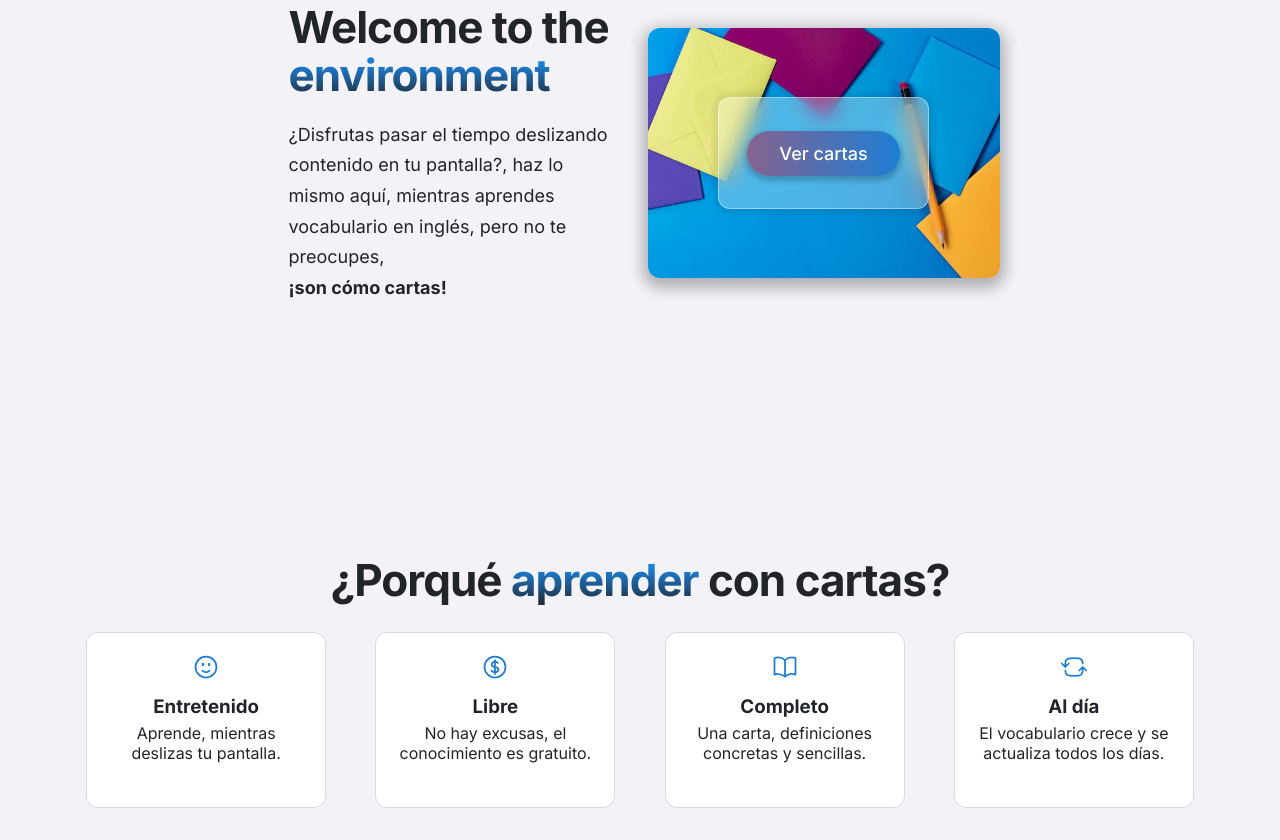
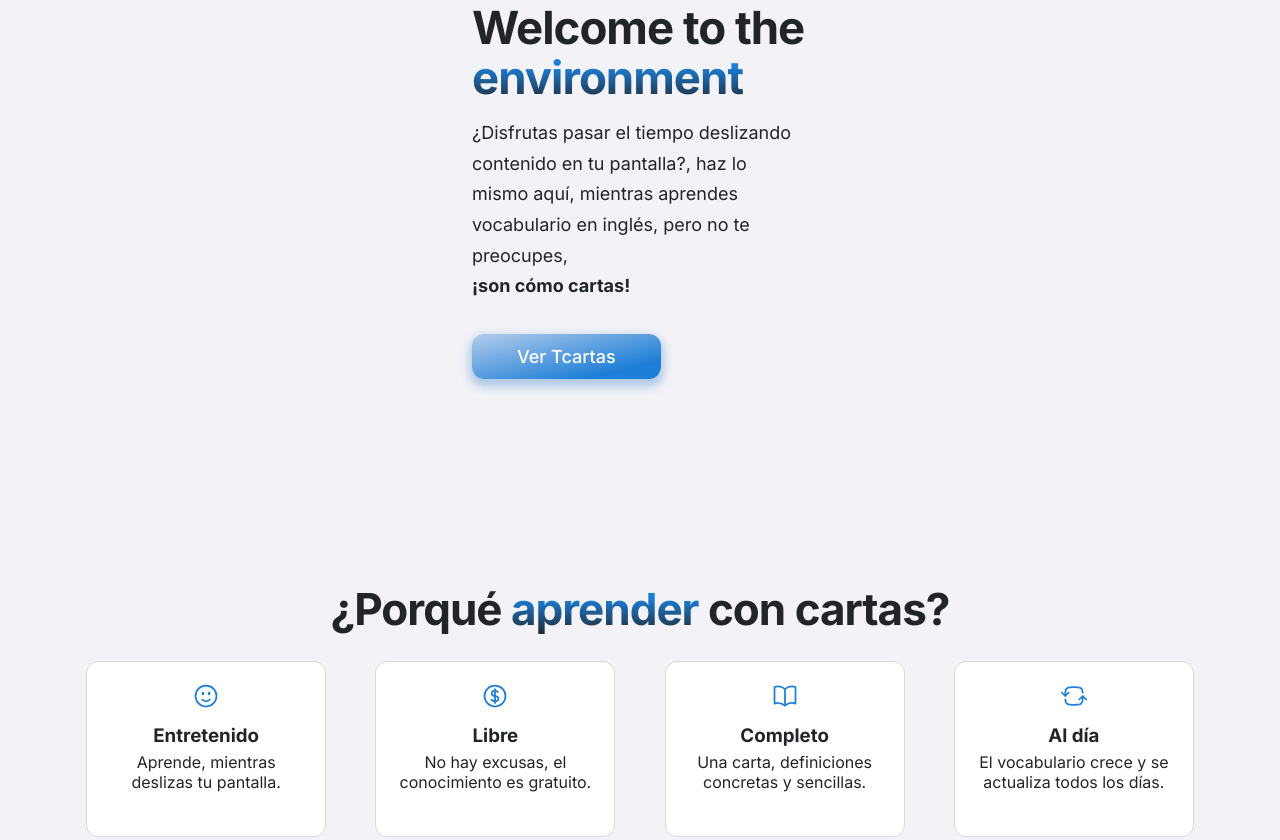
Before and after one commit to ValenciaArcega/envi, a plain HTML site: page index.html in a window 1280 px wide. Shown: the part 897-1737 px from the top of the page. Drawn offline with Linux system fonts and the light colour scheme.

Commit message:
welcome section was redesign

```diff
--- a/css/main.css
+++ b/css/main.css
@@ -38,23 +38,23 @@ body {
     background-color: var(--grayBackground);
     color: var(--grayColor);
     font-family: 'Inter', sans-serif;
-    border-bottom: 8px solid var(--mainColor);
 }
 
 
 
 /* SECTION HEY EXPLORER */
 .header-hey {
-    background-color:var(--grayBackground);
-    display:inline-block;
+    background-color: var(--grayBackground);
+    display: inline-block;
     width: 100%;
     height: 50rem;
     text-align: center;
     margin: 0 auto 0 auto;
-    display:flex;
+    display: flex;
     align-items: center;
     justify-content: center;
 }
+
 .txt-NamePage {
     font-size: 7.5rem;
     font-weight: 700;
@@ -73,10 +73,8 @@ body {
     margin: 100px auto 0 auto;
     display: grid;
     grid-gap: 15px;
-    grid-template-columns: repeat(auto-fit, minmax(22rem, 21rem));
-    justify-content: center;
-    justify-items:center;
-    align-items: center;
+    grid-template-columns: 1fr;
+    justify-items: center;
 }
 
 .section-welcome-text-container {
@@ -84,70 +82,63 @@ body {
 }
 
 .section-welcome-text-container h1 {
-    font-size: 2.75rem;
+    font-size: 2.85rem;
     line-height: 1.1;
     letter-spacing: -1px;
 }
 
 #txt-are-like-cards {
-    font-weight: bold;
-    text-decoration:  none
+    font-weight: 400;
 }
 
 .section-welcome-text-container p {
-    margin-top: 20px;
+    margin-top: 15px;
     font-size: 18px;
     line-height: 1.7;
 }
 
-.section-welcome-image {
-    width: 22rem;
-    height: 250px;
-    border-radius: 12px;
-    background-image: url(../assets/img/header-img.webp);
-    background-size: cover;
-    box-shadow: 0 5px 15px 5px rgba(0,0,0,0.28);
-    display: flex;
-    justify-content:center;
-    align-items: center;
+.section-welcome-text-container a{
+    text-align: center;
+    margin-top: 2rem;
 }
 
-.glass {
-    margin: 10px;
-    height: 45%;
-    width: 60%;
-    background-color: rgba(255,255,255,0.3);
-    -webkit-backdrop-filter: blur(10px); backdrop-filter: blur(10px);
-    border: solid 1px rgba(255,255,255,0.4);
-    box-shadow: 0 0 5px 5px rgba(0,0,0,0.07);
-    border-radius:12px;
+/* .section-welcome-image {
+    width: 650px;
+    height: 700px;
+    border-radius: 12px;
+    background: linear-gradient(
+                to bottom left, rgb(0 0 0 / .5) 5%, rgb(0 0 0 /0.02) 80%),
+                url(../assets/img/header-img-ipad.png);
+    background-size: cover;
+    box-shadow: 0 5px 15px 5px rgba(0, 0, 0, 0.2);
     display: flex;
     justify-content: center;
-    align-items: center;
-}
+    align-items: flex-end;
+    text-align: center;
+} */
+
 
 .btn:link,
 .btn:visited {
     display: inline-block; /* to add margin at the top and bottom */
-    background:
-        linear-gradient(to right, #1c7ed6,#f14848,#1c7ed6);
-    background-size: 400% 400%;
-    animation: color-mov 13s infinite ease-in-out;
+    margin-bottom: -1rem;
+    background: linear-gradient(
+                to top left, var(--mainColor) 20%, rgb(180, 205, 237));
+    box-shadow: 0px 5px 8px 3px rgba(54, 128, 197, 0.35);
     text-decoration: none;
     color: var(--white);
     font-weight: 500;
     font-size: 18px;
-    text-align:center;
-    margin: 25px 0;
-    padding: 12px 32px;
-    border-radius: 100px;
-    box-shadow: 0px 3px 5px 2px rgba(0,0,0,0.2);
+    text-align: center;
+    padding: 12px 45px;
+    border-radius: 12px;
 }
 
 .btn:hover {
-    box-shadow: 0px 3px 5px 2px rgba(0,0,0,0.22);
+    cursor: pointer;
+    background: linear-gradient(to top left, #2285db 20%, rgb(180, 205, 237));
+    box-shadow: 0px 5px 8px 2px rgba(54, 128, 197, 0.37);
 }
-
 
 
 
@@ -165,10 +156,12 @@ body {
     background-color: #000;
 }
 
-.section-example-card  h2 { /* Titles per section */
-    text-align:center;
+.section-example-card h2 {
+    /* Titles per section */
+    text-align: center;
     color: var(--white);
-    font-size: 3.95rem; /* Title cards */
+    font-size: 3.95rem;
+    /* Title cards */
     font-weight: 700;
     margin-bottom: -10px;
 }
@@ -177,8 +170,10 @@ body {
     margin-top: 40px;
     display: grid;
     grid-gap: 25px;
-    grid-template-columns: repeat(auto-fit,minmax(21rem, 1fr));
-    justify-items:center; /* center items in mobile mode */;
+    grid-template-columns: repeat(auto-fit, minmax(21rem, 1fr));
+    justify-items: center;
+    /* center items in mobile mode */
+    ;
 }
 
 .card {
@@ -188,7 +183,7 @@ body {
     height: 34rem;
     background-color: var(--white);
     border-radius: 12px;
-    box-shadow:0 10px 12px 8px rgba(0, 0, 0, 0.052);
+    box-shadow: 0 10px 12px 8px rgba(0, 0, 0, 0.052);
     color: var(--grayColor);
 }
 
@@ -210,6 +205,7 @@ body {
     -webkit-user-select: none;
     user-select: none;
 }
+
 .card h1 {
     font-size: 2.7rem;
     text-align: center;
@@ -225,11 +221,12 @@ ul li {
 }
 
 .list-header {
-    display:flex;
+    display: flex;
     align-items: center;
     gap: 10px;
     margin-bottom: 10px;
 }
+
 .card-icon {
     stroke: var(--mainColor);
     width: 24px;
@@ -249,15 +246,17 @@ li p {
 .section-features {
     background-color: #f2f2f7;
     width: 90%;
-    margin: 250px auto 250px auto;
+    margin: 200px auto 150px auto;
     text-align: center;
 }
 
 .section-features-grid {
     display: grid;
     grid-gap: 5px;
-    grid-template-columns: repeat(auto-fit,minmax(15rem, 1fr));
-    justify-items: center /* center items in mobile mode */;
+    grid-template-columns: repeat(auto-fit, minmax(15rem, 1fr));
+    justify-items: center
+        /* center items in mobile mode */
+    ;
 }
 
 .section-features h2 {
@@ -301,30 +300,31 @@ li p {
 
 /* .goBtn */
 /* SECTION BUTTON GO TO LEARN*/
-.btnSecondPage {
+.section-btn-sections {
     margin: -45px auto 0 auto;
     display: grid;
     justify-content: center;
     align-items: center;
 }
 
-.btn-second-page:link,
-.btn-second-page:visited {
-    display: flex; /* to add margin at the top and bottom */
-    align-items:center;
+.btn-go-sections-page:link,
+.btn-go-sections-page:visited {
+    display: flex;
+    /* to add margin at the top and bottom */
+    align-items: center;
     background: linear-gradient(to top left, var(--mainColor) 20%, rgb(180, 205, 237));
     box-shadow: 0px 5px 8px 2px rgba(54, 128, 197, 0.35);
     text-decoration: none;
     color: var(--white);
     font-weight: 500;
     font-size: 18px;
-    text-align:center;
+    text-align: center;
     margin: 20px 0;
     padding: 12px 25px;
     border-radius: 12px;
 }
 
-.btn-second-page:hover {
+.btn-go-sections-page:hover {
     cursor: pointer;
     background: linear-gradient(to top left, #2285db 20%, rgb(180, 205, 237));
     box-shadow: 0px 5px 8px 2px rgba(54, 128, 197, 0.37);
@@ -337,24 +337,6 @@ footer {
     height: 2rem;
     text-align: center;
 }
-
-
-
-
-/* Functions */
-
-@keyframes color-mov {
-    0% {
-        background-position: 0 50%;
-    }
-    40% {
-        background-position: 100% 50%;
-    }
-    100% {
-        background-position: 0 50%;
-    }
-}
-
 
 
 
@@ -381,18 +363,19 @@ footer {
 
 .top-bar {
     position: fixed;
-    top:0;
-    left:0;
+    top: 0;
+    left: 0;
     width: 100%;
     height: 3rem;
     margin: 0;
     -webkit-backdrop-filter: blur(12px);
     backdrop-filter: blur(12px);
-    box-shadow: 0 5px 10px rgba(0,0,0,0.03);
+    box-shadow: 0 5px 10px rgba(0, 0, 0, 0.03);
 }
+
 .icon-back {
     margin: 5px 0 0 5px;
-    stroke:#1c7ed6;
+    stroke: #1c7ed6;
     width: 24px;
     height: 24px;
 }
@@ -406,16 +389,17 @@ footer {
 
 /* ICON HEADER SECTION */
 .section-icon {
-    margin-top:100px;
+    margin-top: 100px;
     display: flex;
     align-items: center;
     justify-content: center;
 }
+
 .icon-section {
     stroke: var(--mainColor);
     width: 48px;
     height: 48px;
-    text-align:center;
+    text-align: center;
 }
 
 
@@ -460,21 +444,21 @@ footer {
     height: 34rem;
     background-color: var(--white);
     border-radius: 12px;
-    box-shadow:0 -2px 15px 5px rgba(0,0,0,0.13);
+    box-shadow: 0 -2px 15px 5px rgba(0, 0, 0, 0.13);
     color: var(--grayColor);
 }
 
 .header-introduction {
     padding: 50px 10px 0 10px;
     height: 45%;
-    background: linear-gradient(180deg,var(--mainColor), var(--white));
+    background: linear-gradient(180deg, var(--mainColor), var(--white));
     border-radius: 12px;
     border-bottom-left-radius: 0;
     border-bottom-right-radius: 0;
 }
 
 .header-introduction h1 {
-    text-align:center;
+    text-align: center;
     color: white;
     font-size: 2.75rem;
     line-height: 1;
@@ -496,7 +480,7 @@ footer {
 }
 
 .card-introduction-icon {
-    fill:#20c997;
+    fill: #20c997;
     width: 36px;
     height: 36px;
 }
@@ -524,7 +508,7 @@ footer {
     height: 22rem;
     background-color: var(--white);
     border-radius: 16px;
-    box-shadow:0 4px 5px 4px rgba(0, 0, 0, 0.07);
+    box-shadow: 0 4px 5px 4px rgba(0, 0, 0, 0.07);
     color: var(--grayColor);
 }
 
@@ -552,11 +536,12 @@ footer {
 
 
 .list-header {
-    display:flex;
+    display: flex;
     align-items: center;
     gap: 10px;
     margin-bottom: 10px;
 }
+
 .card-icon {
     stroke: var(--mainColor);
     width: 24px;
--- a/index.html
+++ b/index.html
@@ -3,13 +3,14 @@
 
 <head>
   <meta charset="UTF-8">
-  <meta name="description" content="Tolescro is a tool that can help people to learn english vocabulary with the easiest and popular way that the all people love, scrolling down the screen">
+  <meta name="description"
+    content="Tolescro is a tool that can help people to learn english vocabulary with the easiest and popular way that the all people love, scrolling down the screen">
   <meta http-equiv="X-UA-Compatible" content="IE=edge">
   <meta name="viewport" content="width=device-width, initial-scale=1.0">
   <!-- ICONS -->
-  <link rel="icon" href="assets/img/icons/favicon.png"/>
-  <link rel="apple-touch-icon" href="assets/img/icons/touch-icon.png"/>
-  <link rel="manifest" href="manifest.webmanifest"/>
+  <link rel="icon" href="assets/img/icons/favicon.png" />
+  <link rel="apple-touch-icon" href="assets/img/icons/touch-icon.png" />
+  <link rel="manifest" href="manifest.webmanifest" />
 
   <!-- FONTS -->
   <link rel="preconnect" href="https://fonts.googleapis.com">
@@ -23,7 +24,8 @@
 
 <body>
   <header class="header-hey">
-    <h1 class="txt-NamePage">Hey <p>explorer.</p></h1>
+    <h1 class="txt-NamePage">Hey <p>explorer.</p>
+    </h1>
   </header>
 
   <div class="section-welcome">
@@ -33,11 +35,10 @@
         ¿Disfrutas pasar el tiempo deslizando contenido en tu pantalla?, haz lo mismo aquí, mientras aprendes vocabulario en inglés, pero no te preocupes, <br>
         <strong>¡son cómo cartas!</strong>
       </p>
+      <a class="btn" href="html/sections.html" aria-label="Show me the cards">Ver Tcartas</a>
     </div>
     <div class="section-welcome-image">
-      <div class="glass">
-        <a class="btn" href="html/sections.html" aria-label="Show me the cards">Ver cartas</a>
-      </div>
+
     </div>
   </div>
 
@@ -131,8 +132,8 @@
     </div>
   </div>
 
-  <div class="btnSecondPage">
-    <a class="btn-second-page" href="html/sections.html" aria-label="Show me the cards">Ver las cartas</a>
+  <div class="section-btn-sections">
+    <a class="btn-go-sections-page" href="html/sections.html" aria-label="Show me the cards">Ver Secciones</a>
   </div>
 
   <footer>&copy; 2022, Tolescro</footer>
```
Also changed, not shown: assets/img/header-img-ipad.png (added).
